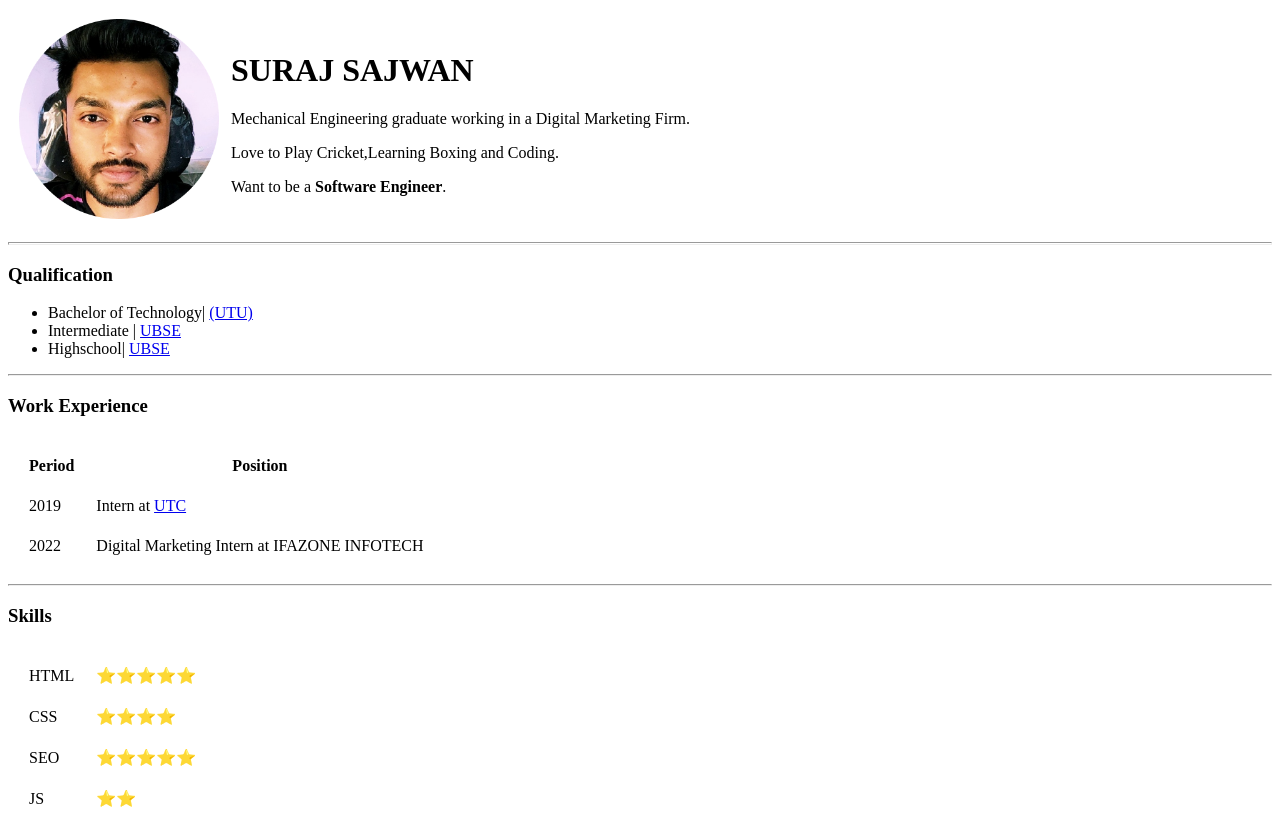
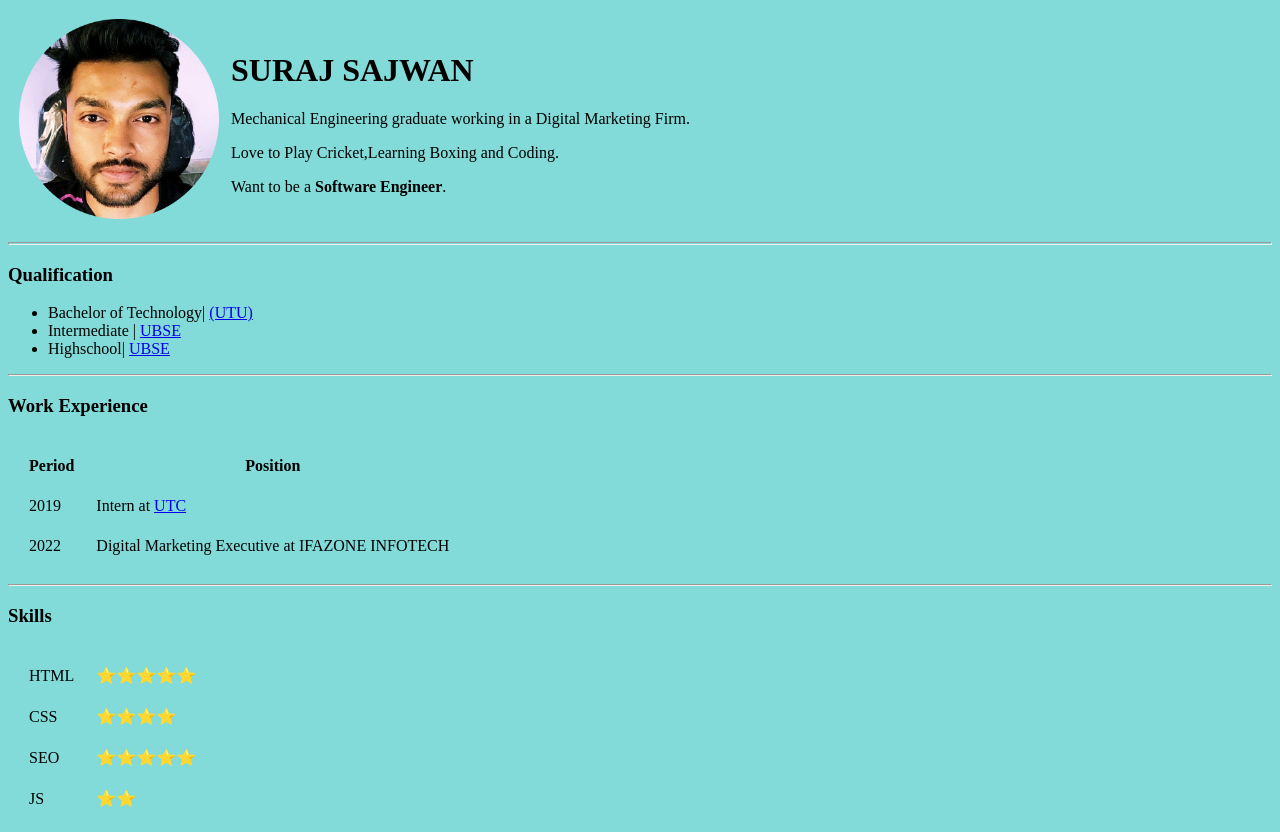
Before and after one commit to Sajwan055/My-CV, a plain HTML site: page index.html in a window 1280 px wide. Shown: the top 832 px of the page. Drawn offline with Linux system fonts and the light colour scheme.

Commit message:
Added image folder and accordingly modified index file

```diff
--- a/index.html
+++ b/index.html
@@ -8,10 +8,10 @@
         <title>Home Page</title>
     </head>
 
-    <body>
+    <body style="background-color:#82DBD8">
         <table cellspacing="10px">
             <tr>
-                <td><img src="suraj.png" alt="profile picture of suraj" width="200px"></td>
+                <td><img src="images/suraj.png" alt="profile picture of suraj" width="200px"></td>
                 <td> <h1>SURAJ SAJWAN</h1>
                     <p>Mechanical Engineering graduate working in a Digital Marketing Firm.</p>
                     <p>Love to Play Cricket,Learning Boxing and Coding.</p>
@@ -44,7 +44,7 @@
             </tr>
             <tr>
                 <td>2022</td>
-                <td>Digital Marketing Intern at IFAZONE INFOTECH</td>
+                <td>Digital Marketing Executive at IFAZONE INFOTECH</td>
             </tr>
 
         </tbody>
```
Also changed, not shown: images/suraj.png (added).
